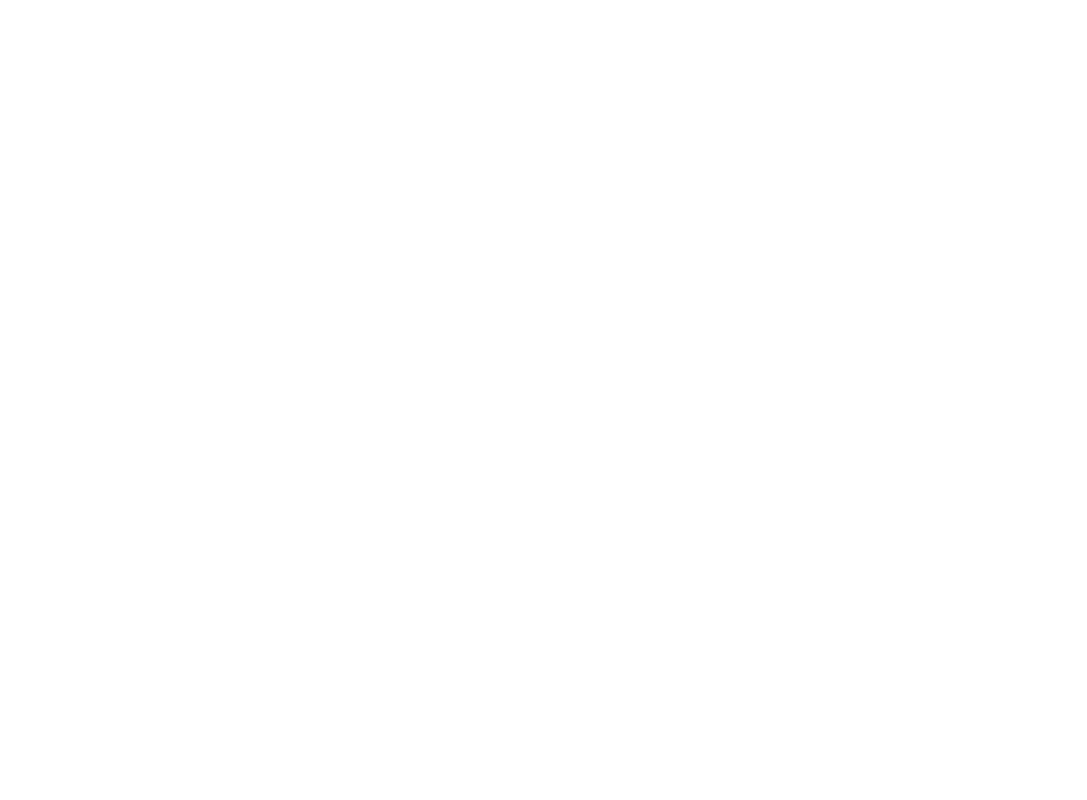
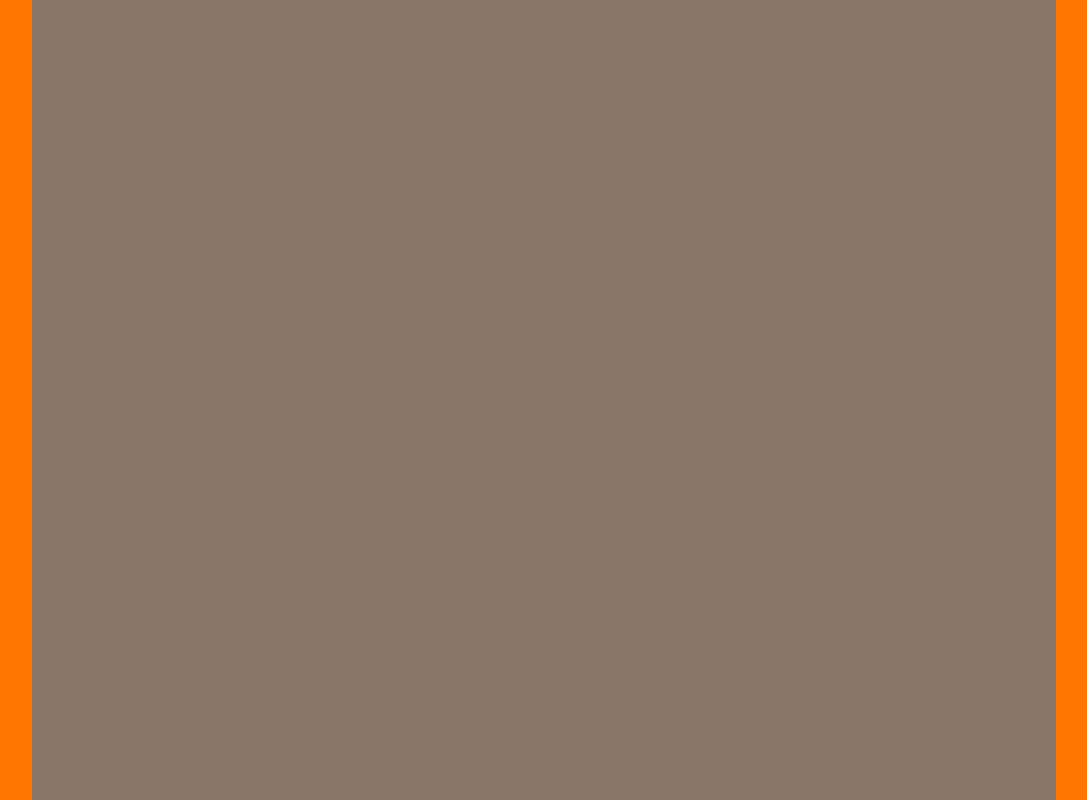
Before and after one commit to cscott53/web215_m12_project, a React (Create React App) app in the folder client/: page / in a window 1280 px wide. Shown: the whole page, without its empty margins (96-1183 px from the left). Built offline with nearby package versions, Linux system fonts and the light colour scheme.

Commit message:
Update App.css

```diff
--- a/client/src/App.css
+++ b/client/src/App.css
@@ -1,5 +1,6 @@
 body {
   background:linear-gradient(to right,#f70 0vw,#f70 10vw,#876 10vw,#876 90vw,#f70 90vw,#f70 100vw);
+  min-height: 100vh;;
 }
 .App {
   text-align: center;
```
